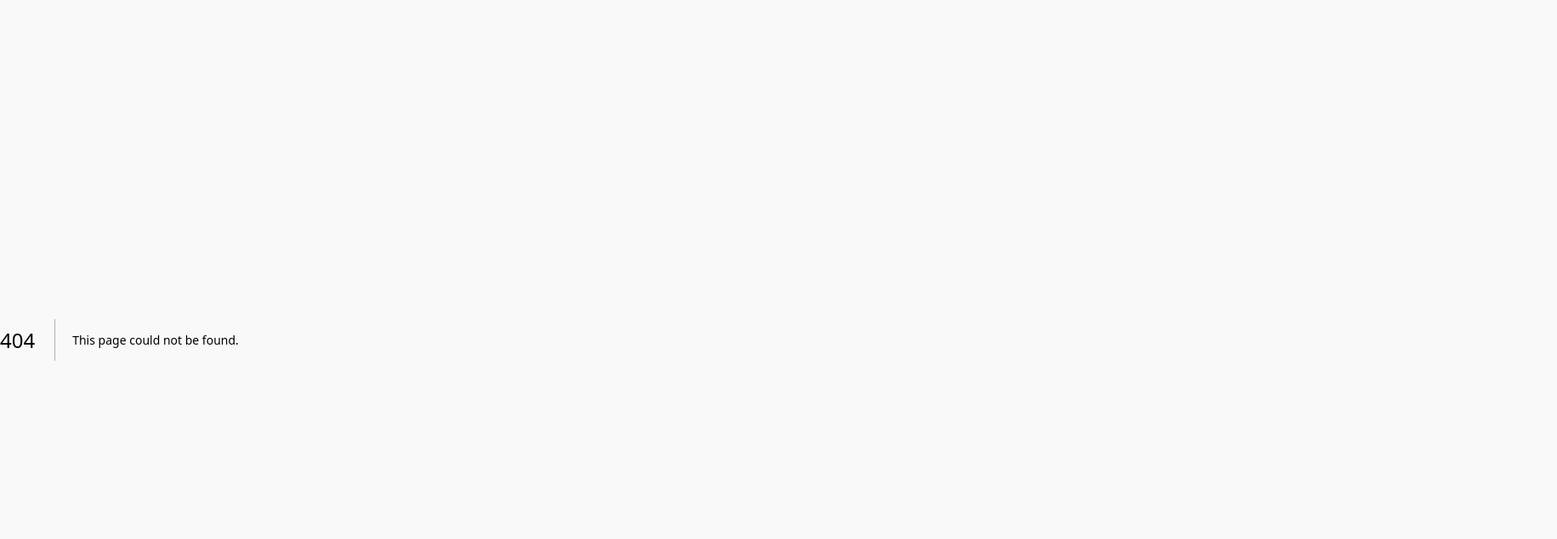
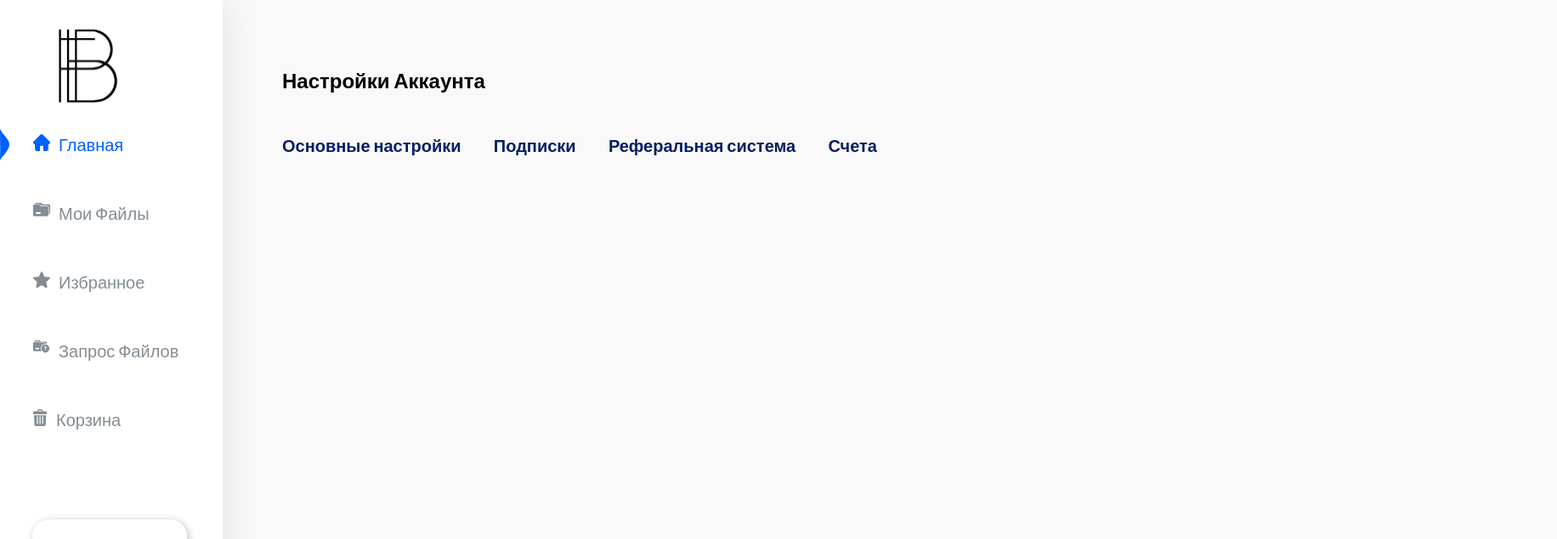
Before and after one commit to Kkotlyar777/Blocknot, a Next.js app: page /Subscribe in a window 1280 px wide. Before the commit this address had no page. Shown: the top 635 px of the page at 85% size, 1832 px wide, since content can reach past the window. Built offline with nearby package versions, Linux system fonts and the light colour scheme.

Commit message:
fixAlsath

```diff
--- /dev/null
+++ b/app/Subscribe/page.tsx
@@ -0,0 +1,8 @@
+import Subscribe from '@/page/Subscribe/index';
+import { Metadata } from 'next';
+
+export const metadata: Metadata = {
+	title: 'Subscribe',
+};
+
+export default Subscribe;
--- /dev/null
+++ b/src/page/Subscribe/Subscribe.module.sass
@@ -0,0 +1,20 @@
+.MainCont
+    display: flex
+    width: 100%
+    height: 100%
+    justify-content: flex-start
+    align-items: flex-start
+
+.MainContentLayout
+    width: 100%
+    height: 100%
+
+
+.MainContent
+    width: 1500px
+    height: 600px
+    display: flex
+    flex-direction: column
+    justify-content: flex-start
+    align-items: flex-start
+    margin-top: 50px
--- /dev/null
+++ b/src/page/Subscribe/index.ts
@@ -0,0 +1,2 @@
+import { Subscribe } from '@/page/Subscribe/page';
+export default Subscribe;
--- /dev/null
+++ b/src/page/Subscribe/page.tsx
@@ -0,0 +1,15 @@
+import style from '@/page/Referal system/Referal.module.sass';
+import OptionsHeader from '@/widgets/OptionsHeader';
+import SidebarLayout from '@/widgets/sidebar';
+
+export const Subscribe = () => {
+	return (
+		<div className={style.MainCont}>
+			<SidebarLayout />
+			<div className={style.MainContentLayout}>
+				<OptionsHeader />
+				<div className={style.MainContent}></div>
+			</div>
+		</div>
+	);
+};
--- a/src/widgets/OptionsHeader/layout.tsx
+++ b/src/widgets/OptionsHeader/layout.tsx
@@ -13,11 +13,28 @@ export function OptionsHeader() {
 			<div className={styles.AccountOptions}>Настройки Аккаунта</div>
 			<div className={styles.OptionsList}>
 				<div className={styles.MainOption}>
-					<Link href={`/Settings`} className={styles.Link}>Основные настройки</Link>
+					<Link
+						href={`/Settings`}
+						className={styles.Link}
+					>
+						Основные настройки
+					</Link>
 				</div>
-				<div className={styles.Sub}>Подписки</div>
+				<div className={styles.Sub}>
+					<Link
+						href={`/ReferalSystem`}
+						className={styles.Link}
+					>
+						Подписки
+					</Link>
+				</div>
 				<div className={styles.Referal}>
-					<Link href={`/ReferalSystem`} className={styles.Link}>Реферальная система</Link>
+					<Link
+						href={`/Subscribe`}
+						className={styles.Link}
+					>
+						Реферальная система
+					</Link>
 				</div>
 				<div className={styles.accounts}>Счета</div>
 			</div>
```
